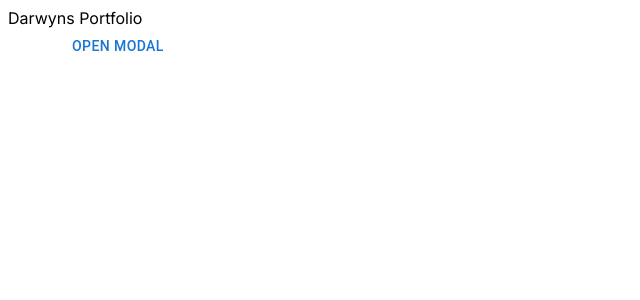
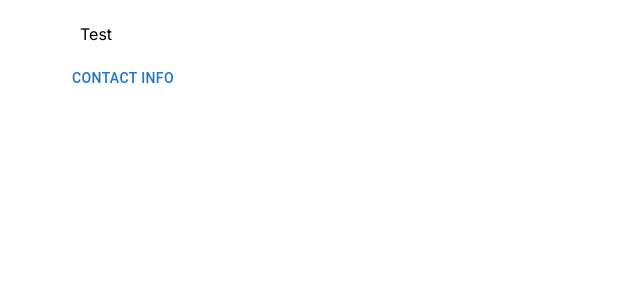
Before and after one commit to DarwynVE/darwyns-portfolio, a Next.js app: page / in a window 1280 px wide. Shown: the top 300 px of the page, without its empty margins (0-640 px from the left). Built offline with nearby package versions, Linux system fonts and the light colour scheme.

Commit message:
Created modal containing contact info

```diff
--- a/src/components/contactInfo/contactInfo.tsx
+++ b/src/components/contactInfo/contactInfo.tsx
@@ -1,7 +1,25 @@
+import Container from '@mui/material/Container';
+import List from '@mui/material/List';
+import ListItem from '@mui/material/ListItem';
+
 export default function ContactInfo() {
     return (
-        <div>
-            <h1>Movie Gear Sucks</h1>
-        </div>
+        <Container
+            sx={{width: '25em', justifyContent: 'center', alignContent: 'center', alignItems: 'center', background: '#FFFFFF'}}
+        >
+            <List
+            sx={{justifyContent: 'center', alignItems: 'center', display: 'inline-flex', flexDirection: 'column', textAlign: 'center'}}
+            >
+                <ListItem>
+                    Location: Yonkers, New York
+                </ListItem>
+                <ListItem>
+                    EMAIL: ESTEVEZDARWYN@GMAIL.COM
+                </ListItem>
+                <ListItem>
+                   <a href='https://github.com/DarwynVE' target='_blank'>GITHUB</a>
+                </ListItem>
+            </List>
+        </Container>
     )
 }
--- a/src/components/homePage/homePage.tsx
+++ b/src/components/homePage/homePage.tsx
@@ -3,9 +3,6 @@ import NavBars from '../navBars/navBars';
 
 export default function HomePage() {
     return (
-        <div>
-           Darwyns Portfolio
-           <NavBars />
-        </div>
+        <NavBars />
     )
 }
--- a/src/components/navBars/navBars.tsx
+++ b/src/components/navBars/navBars.tsx
@@ -4,6 +4,7 @@ import Modal from '@mui/material/Modal';
 import Button from '@mui/material/Button';
 import Container from '@mui/material/Container';
 import List from '@mui/material/List';
+import ListItem from '@mui/material/ListItem';
 import { useState } from 'react';
 
 export default function NavBars() {
@@ -13,7 +14,12 @@ export default function NavBars() {
 
     return (
         <Container>
-            <Button onClick={handleOpen}>Open Modal</Button>
+            <List>
+                <ListItem>
+                    Test
+                </ListItem>
+            </List>
+            <Button onClick={handleOpen}>Contact Info</Button>
             <Modal
                 open={open}
                 onClose={handleClose}>
```
